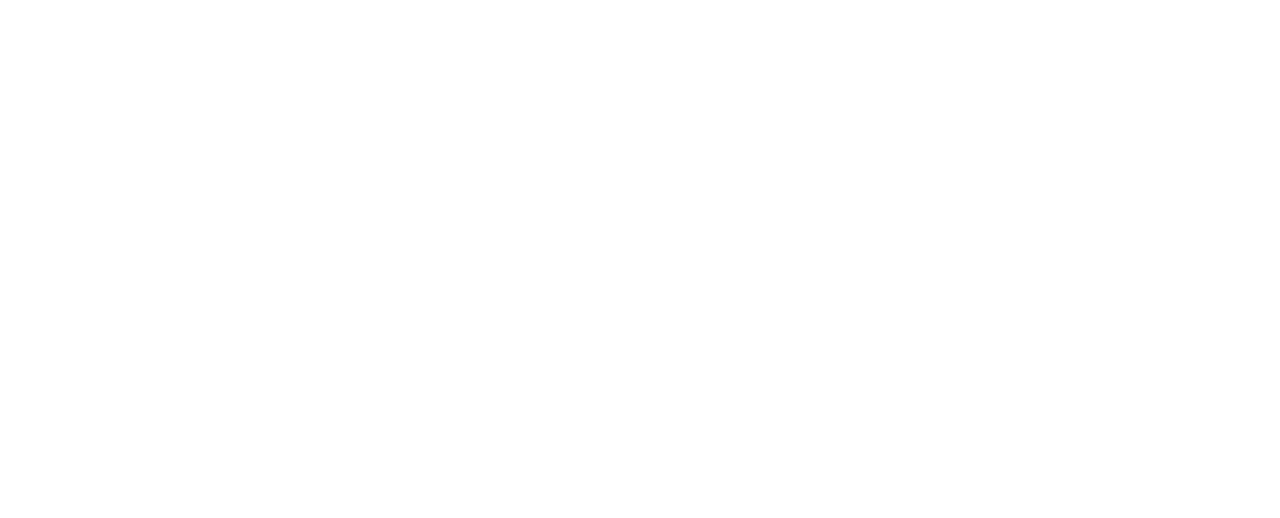
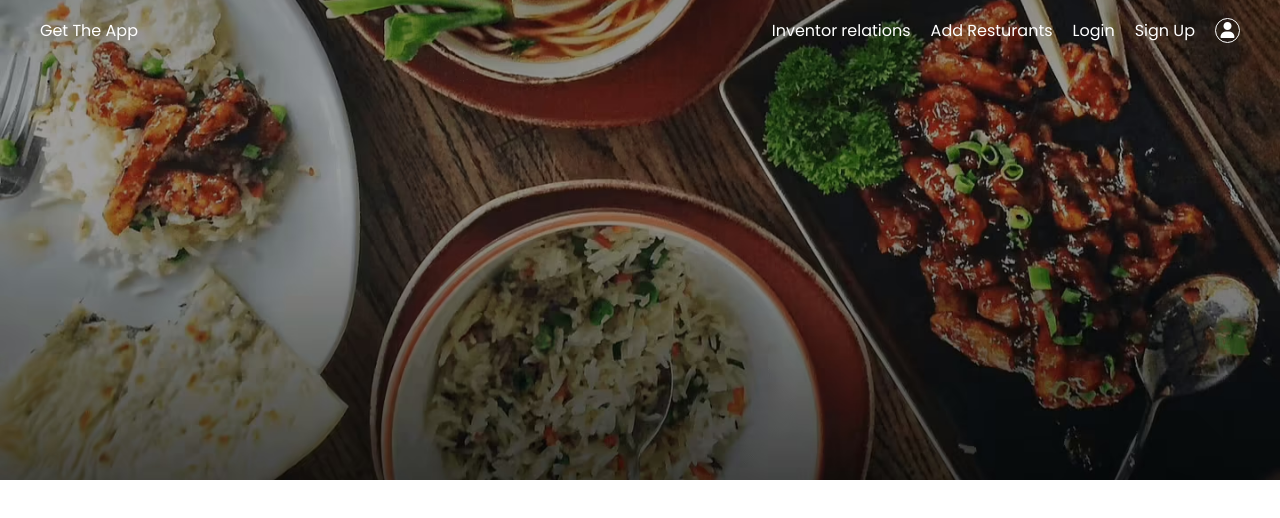
Before and after one commit to Vemur-iVenkatesh/My-Demo, a plain HTML site: page index.html in a window 1280 px wide. Drawn offline with Linux system fonts and the light colour scheme.

Commit message:
day1_setup

```diff
--- a/index.html
+++ b/index.html
@@ -32,5 +32,23 @@
 
     <title>Zomato Landing Page Clone</title>
   </head>
-<body></body>
+<body>
+  <section>
+    <header class="hero_section">
+      <nav class="navbar">
+        <a href="#">Get The App</a>
+        <div class="navbar_menu_container">
+          <a href="#" class="link">Inventor relations</a>
+          <a href="#" class="link">Add Resturants</a>
+          <a href="https://www.instagram.com/" class="link">Login</a>
+          <a href="#" class="link">Sign Up</a>
+          <a href="#" class="User_icon"><i class="fa-solid fa-user"></i></a>
+        </div>
+
+
+      </nav>
+
+    </header>
+  </section>
+</body>
   </html>
--- a/styles.css
+++ b/styles.css
@@ -0,0 +1,57 @@
+*{
+    margin: 0;
+    padding: 0;
+    box-sizing: border-box;
+    font-family: "poppins",serif;
+}
+.hero_section{
+    background-image: url(images/heroSectionBackground.png);
+    color: white;
+    background-size: cover;
+    background-position: center;
+    min-height: 60vh;
+}
+.navbar{
+    padding:20px 40px;
+    display: flex;
+    justify-content: space-between;
+    height: 60px;
+    align-items: center;
+
+}
+.navbar a{
+    text-decoration: none;
+    color: white;
+
+}
+.navbar_menu_container{
+    display: flex;
+    gap:20px;
+
+}
+.navbar_menu_container .User_icon{
+    height: 25px;
+    width: 25px;
+    border:1px solid white ;
+    display: flex;
+    border-radius: 50%;
+    align-items: center;
+    justify-content: center;
+}
+@media only screen and (max-width:600px){
+    .navbar_menu_container .User_icon{
+        display:flex;
+    }
+    .link{
+        display: none;
+    }
+    .hero_section{
+        min-height: 80vh;
+    }
+
+
+
+
+
+
+}
```
Also changed, not shown: images/heroSectionBackground.png (added).
